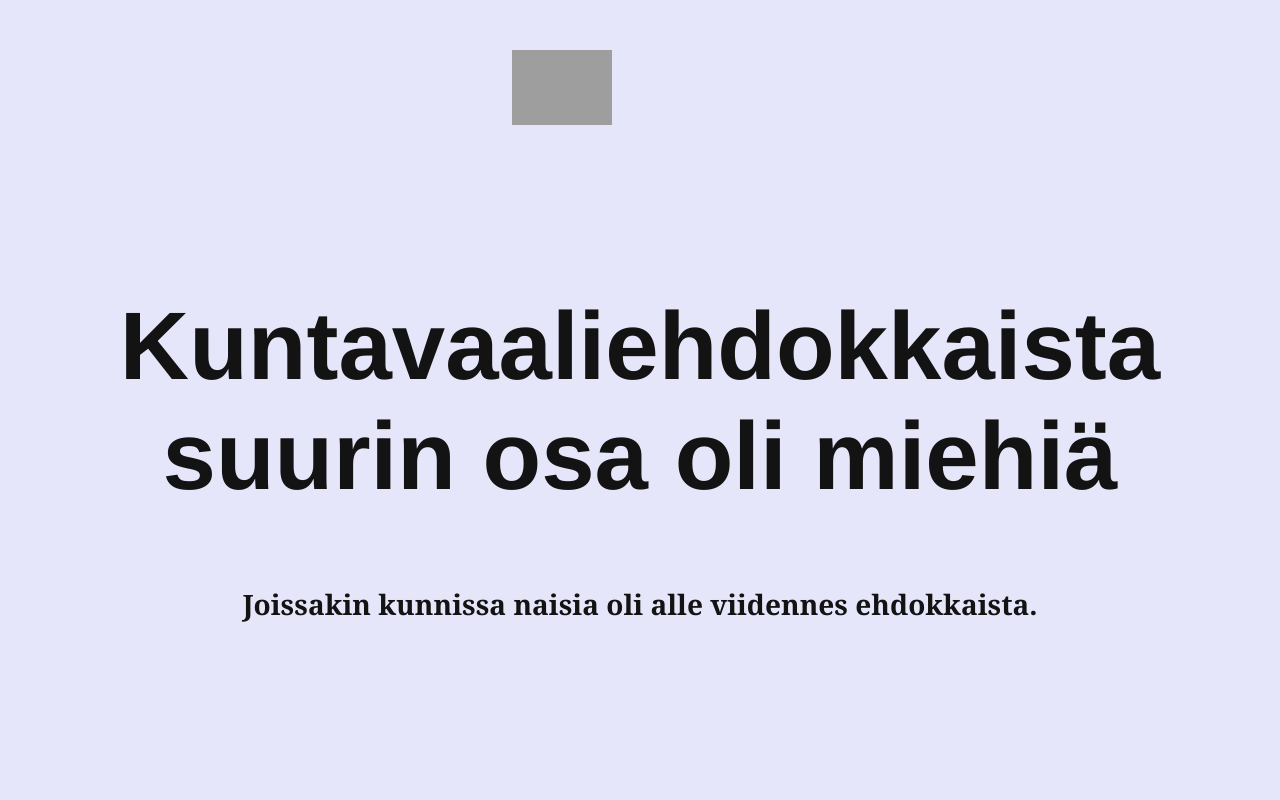
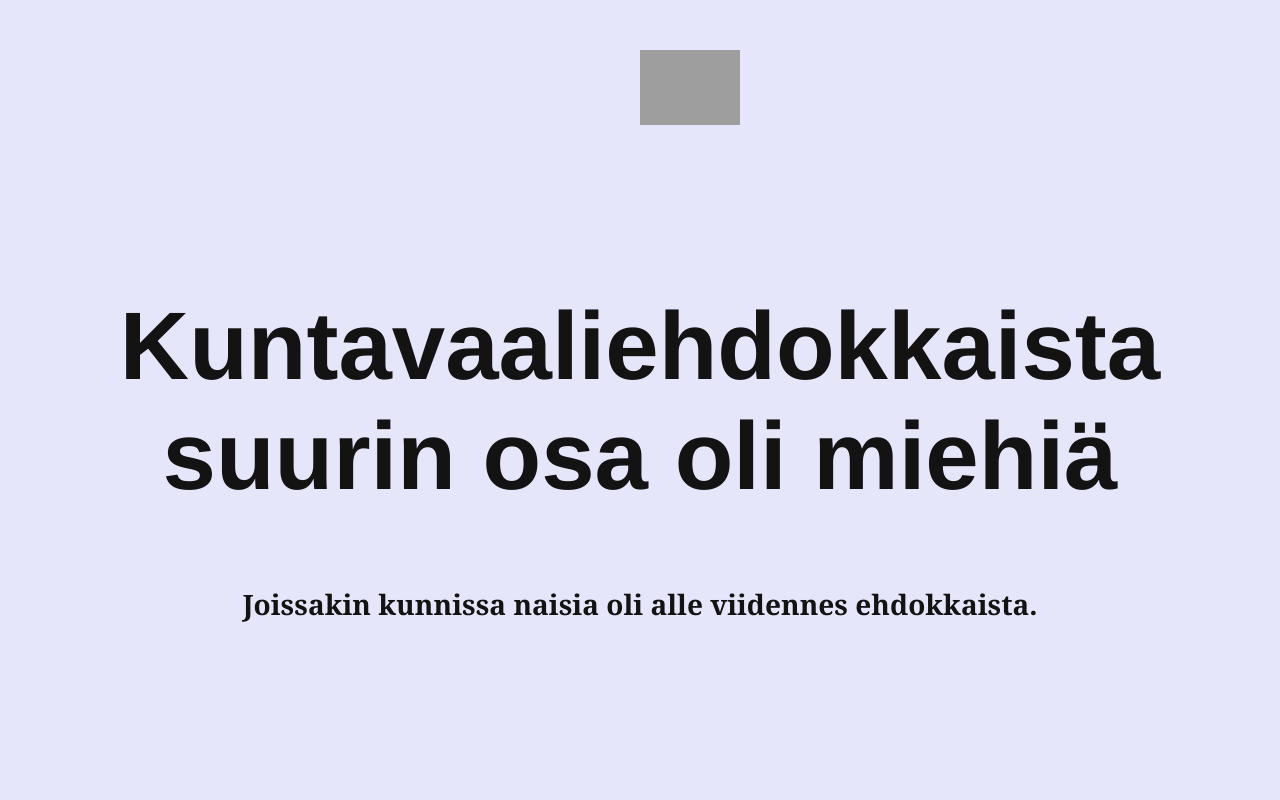
Before and after one commit to leokosola/kuntavaalidata, a plain HTML site: page index.html in a window 1280 px wide. Shown: the top 800 px of the page. Drawn offline with nearby package versions, Linux system fonts and the light colour scheme; grey boxes are pictures that could not be loaded; a script that the page names is missing.

Commit message:
Add files via upload

```diff
--- a/styles.css
+++ b/styles.css
@@ -175,7 +175,7 @@ footer p {
     height: auto;
     position: absolute;
     top: 50px;
-    left: 40%;
+    left: 50vw;
     transform: rotate(90deg);
     filter: grayscale(100%);
 
```
